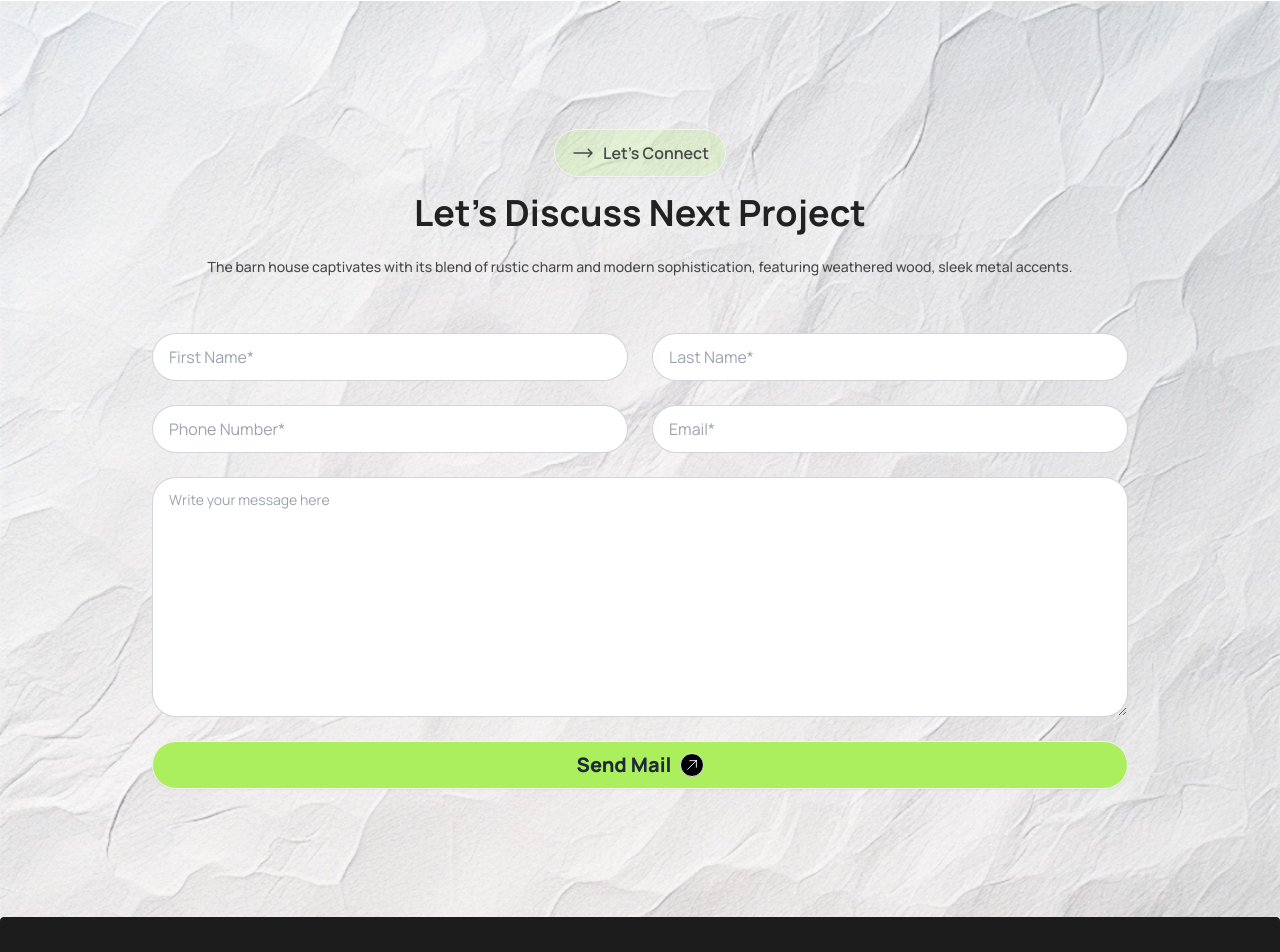
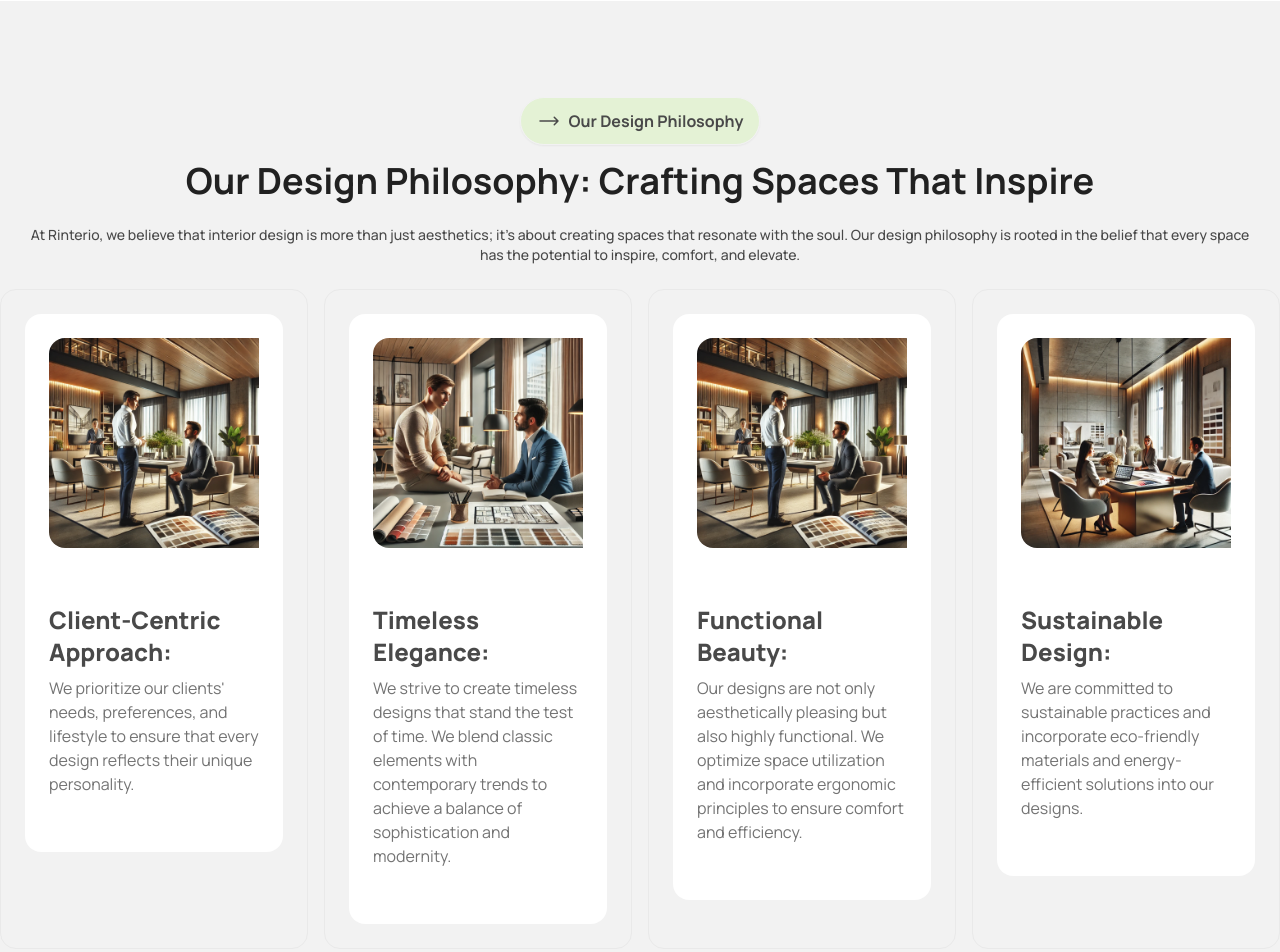
Before and after one commit to masudulalam/RB9A3, a plain HTML site: page index.html in a window 1280 px wide. Shown: the part 3310-4262 px from the top of the page. Drawn offline with nearby package versions, Linux system fonts and the light colour scheme.

Commit message:
added design philosophy section

```diff
--- a/index.html
+++ b/index.html
@@ -149,8 +149,8 @@
                 <div class="hero-content flex-col-reverse lg:flex-row-reverse gap-9">
                     <img src="./assets/Rectangle.png" class="rounded-lg shadow-2xl" />
                     <div class="space-y-5 sm:text-center lg:text-left relative">
-                        <img class="sm:hidden lg:block lg:absolute lg:top-[-40px] lg:left-[-50px]" src="./assets/Vector.png"
-                            alt="">
+                        <img class="sm:hidden lg:block lg:absolute lg:top-[-40px] lg:left-[-50px]"
+                            src="./assets/Vector.png" alt="">
                         <div class="sm:text-center lg:text-left">
                             <button class="btn bg-white rounded-3xl"><svg xmlns="http://www.w3.org/2000/svg" fill="none"
                                     viewBox="0 0 24 24" stroke-width="1.5" stroke="currentColor" class="size-6">
@@ -335,6 +335,79 @@
             </div>
         </section>
 
+        <!-- Our Design Philosophy Section -->
+        <section class="container mx-auto py-24">
+            <div class="text-center">
+                <button class="btn bg-design-tertiary rounded-3xl text-base font-bold text-grey-5 mb-4"><svg
+                        xmlns="http://www.w3.org/2000/svg" fill="none" viewBox="0 0 24 24" stroke-width="1.5"
+                        stroke="currentColor" class="size-6">
+                        <path stroke-linecap="round" stroke-linejoin="round"
+                            d="M17.25 8.25 21 12m0 0-3.75 3.75M21 12H3" />
+                    </svg>
+                    Our Design Philosophy</button>
+                <h1 class="sm:text-3xl lg:text-4xl text-grey-6 font-bold">Our Design Philosophy: Crafting Spaces That
+                    Inspire</h1>
+                <p class="py-6 font-medium sm:text-sm text-grey-5 sm:px-5">
+                    At Rinterio, we believe that interior design is more than just aesthetics; it's about creating
+                    spaces that resonate with the soul. Our design philosophy is rooted in the belief that every space
+                    has the potential to inspire, comfort, and elevate.
+                </p>
+            </div>
+            <!-- Card Container -->
+            <div class="grid sm:grid-cols-1 lg:grid-cols-4 gap-4">
+                <!-- Card 1 -->
+                <div class="border border-grey-1 rounded-2xl p-6">
+                    <div class="flex-col p-6 lg:gap-6 card card-side bg-base-100">
+                        <figure>
+                            <img class="w-full h-full" src="./assets/client.webp" alt="Image" />
+                        </figure>
+                        <div class="sm:px-0 card-body">
+                            <h2 class="card-title sm:text-xl lg:text-2xl font-extrabold text-grey-5">Client-Centric
+                                Approach:</h2>
+                            <p class="text-grey-4">We prioritize our clients' needs, preferences, and lifestyle to
+                                ensure that every design reflects their unique personality.</p>
+                        </div>
+                    </div>
+                </div>
+                <!-- Card 2 -->
+                <div class="border border-grey-1 rounded-2xl p-6">
+                    <div class="flex-col p-6 lg:gap-6 card card-side bg-base-100">
+                        <figure>
+                            <img class="w-full h-full" src="./assets/interior-img.webp" alt="Image" />
+                        </figure>
+                        <div class="sm:px-0 card-body">
+                            <h2 class="card-title sm:text-xl lg:text-2xl font-extrabold text-grey-5">Timeless Elegance:</h2>
+                            <p class="text-grey-4">We strive to create timeless designs that stand the test of time. We blend classic elements with contemporary trends to achieve a balance of sophistication and modernity.</p>
+                        </div>
+                    </div>
+                </div>
+                <!-- Card 3 -->
+                <div class="border border-grey-1 rounded-2xl p-6">
+                    <div class="flex-col p-6 lg:gap-6 card card-side bg-base-100">
+                        <figure>
+                            <img class="w-full h-full" src="./assets/client.webp" alt="Image" />
+                        </figure>
+                        <div class="sm:px-0 card-body">
+                            <h2 class="card-title sm:text-xl lg:text-2xl font-extrabold text-grey-5">Functional Beauty:</h2>
+                            <p class="text-grey-4">Our designs are not only aesthetically pleasing but also highly functional. We optimize space utilization and incorporate ergonomic principles to ensure comfort and efficiency.</p>
+                        </div>
+                    </div>
+                </div>
+                <!-- Card 4 -->
+                <div class="border border-grey-1 rounded-2xl p-6">
+                    <div class="flex-col p-6 lg:gap-6 card card-side bg-base-100">
+                        <figure>
+                            <img class="w-full h-full" src="./assets/interior2-img.webp" alt="Image" />
+                        </figure>
+                        <div class="sm:px-0 card-body">
+                            <h2 class="card-title sm:text-xl lg:text-2xl font-extrabold text-grey-5">Sustainable Design:</h2>
+                            <p class="text-grey-4">We are committed to sustainable practices and incorporate eco-friendly materials and energy-efficient solutions into our designs.</p>
+                        </div>
+                    </div>
+                </div>
+            </div>
+        </section>
+
         <!-- Let’s Discuss Section -->
         <section class="sm:py-8 lg:py-24 bg-no-repeat bg-cover" style="background-image: url('./assets/bg.jpg')">
             <div class="sm:w-full lg:max-w-5xl mx-auto sm:px-6 sm:py-8">
@@ -399,8 +472,8 @@
 
         <aside class="w-full">
             <!-- Button + Logo -->
-            <a class="sm:w-full lg:w-fit btn bg-design-primary rounded-3xl text-xl font-extrabold text-grey-7">Book Consult <svg
-                    xmlns="http://www.w3.org/2000/svg" fill="none" viewBox="0 0 24 24" stroke-width="1.5"
+            <a class="sm:w-full lg:w-fit btn bg-design-primary rounded-3xl text-xl font-extrabold text-grey-7">Book
+                Consult <svg xmlns="http://www.w3.org/2000/svg" fill="none" viewBox="0 0 24 24" stroke-width="1.5"
                     stroke="currentColor" class="size-6 border rounded-full bg-black text-white p-1">
                     <path stroke-linecap="round" stroke-linejoin="round" d="m4.5 19.5 15-15m0 0H8.25m11.25 0v11.25" />
                 </svg>
```
Also changed, not shown: assets/client.webp (added), assets/interior-img.webp (added), assets/interior2-img.webp (added), 2 other files.
